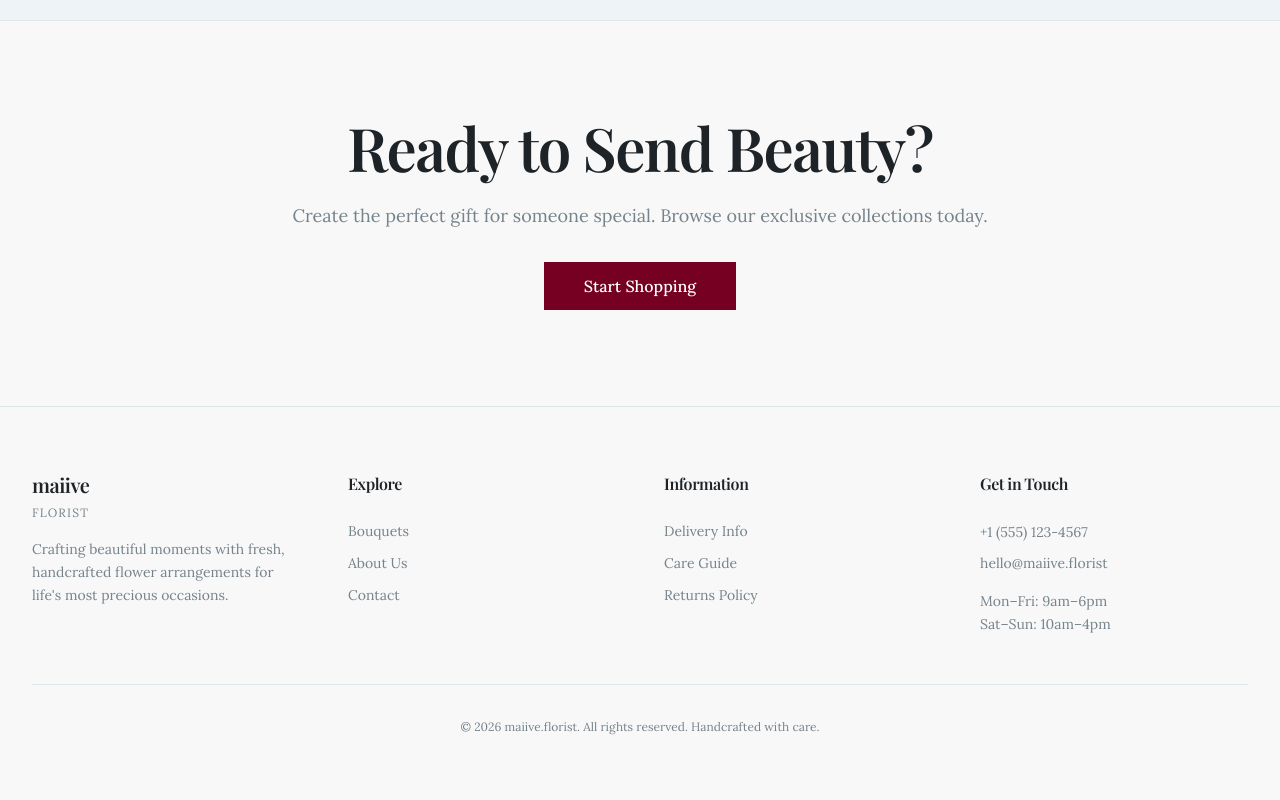
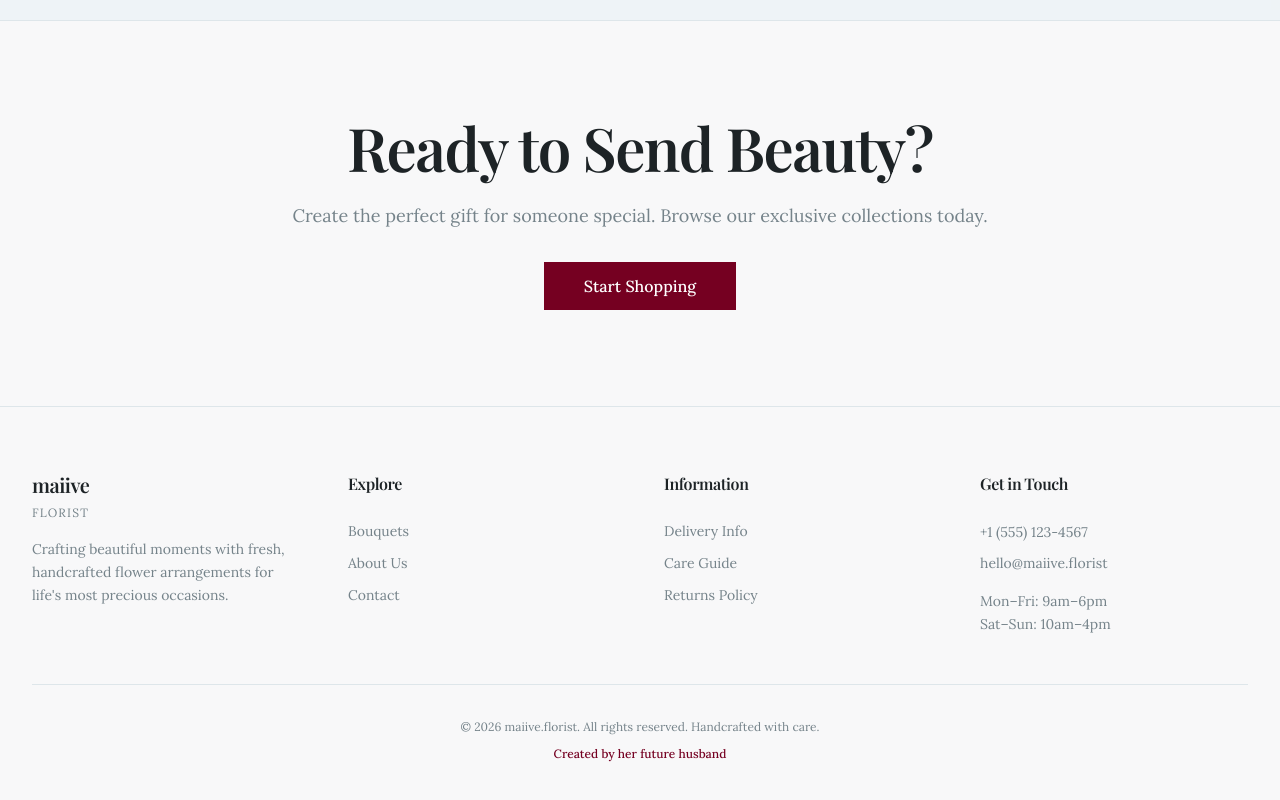
Before and after one commit to mzf11125/maiive-florist, a Next.js app: page / in a window 1280 px wide. Shown: the part 1769-2569 px from the top of the page. Built offline with nearby package versions, Linux system fonts and the light colour scheme.

Commit message:
Add heartfelt message to footer

```diff
--- a/components/footer.tsx
+++ b/components/footer.tsx
@@ -94,6 +94,7 @@ export default function Footer() {
           <p>
             &copy; {currentYear} maiive.florist. All rights reserved. Handcrafted with care.
           </p>
+          <p className="mt-2 text-primary font-medium">Created by her future husband</p>
         </div>
       </div>
     </footer>
```
